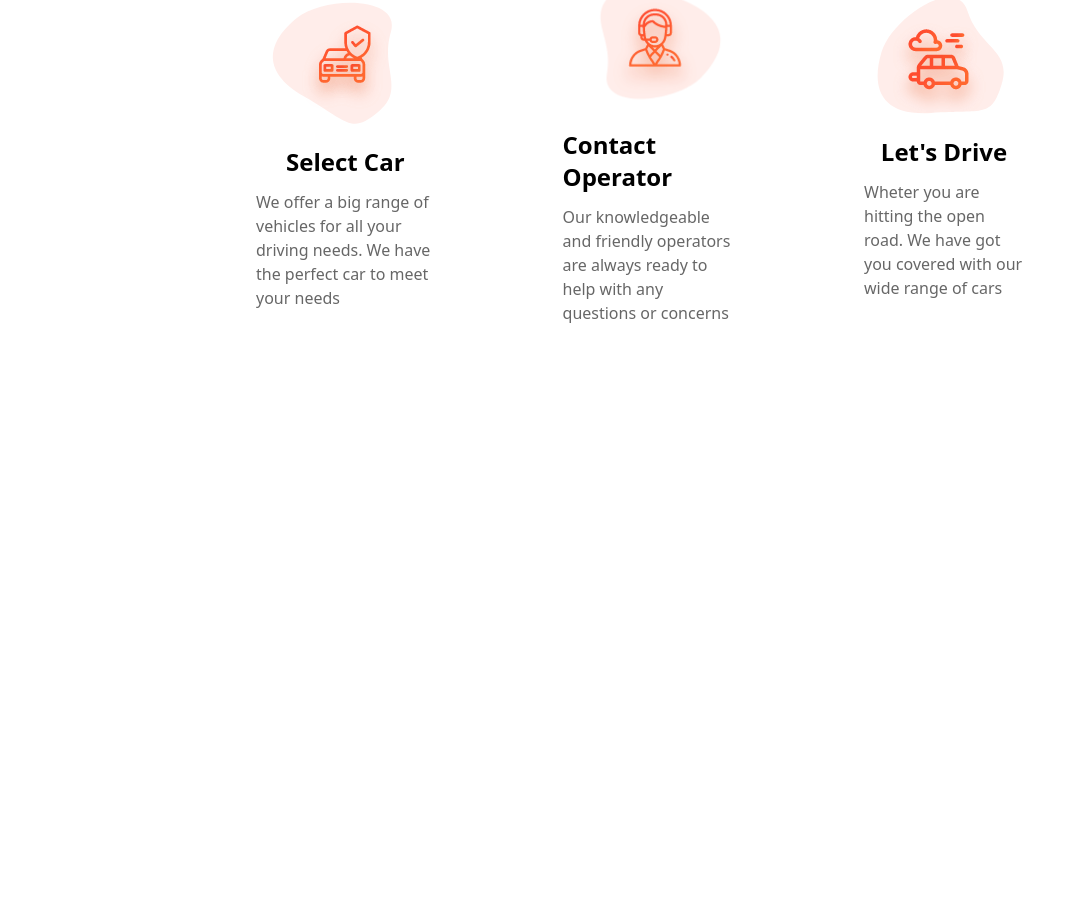
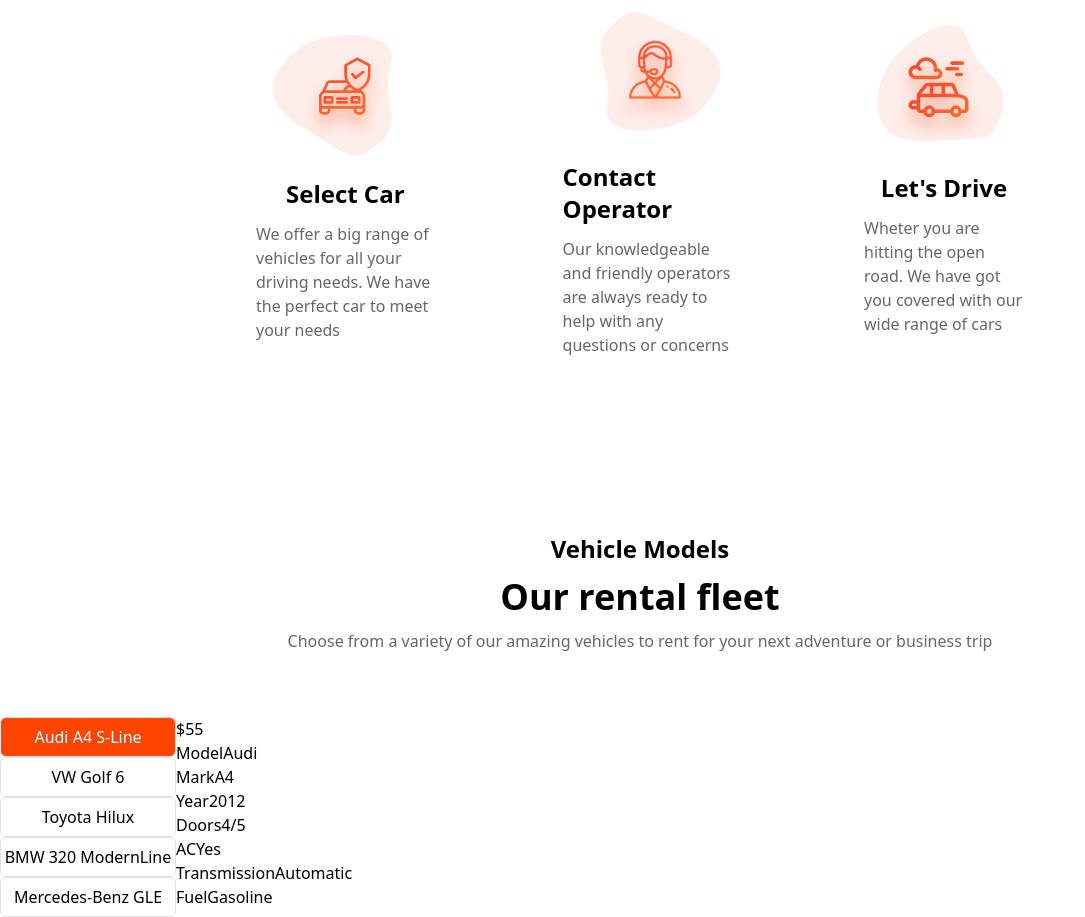
Before and after one commit to joelkimr/car-rental, a Next.js app: page / in a window 1280 px wide. Shown: the part 1518-2435 px from the top of the page, without its empty margins (0-1085 px from the left). Before the commit the page ends 1923 px from the top, so only its background shows below. Built offline with nearby package versions, Linux system fonts and the light colour scheme.

Commit message:
ft-model

```diff
--- a/components/Booking.tsx
+++ b/components/Booking.tsx
@@ -28,7 +28,6 @@
                 <option value='bmw'>BMW 320 ModernLive</option>
                 <option value='benz'>Mercedes-Benz GLE</option>
                 <option value='passo'>VW Passo CC</option>
-                <option value='wish'>Wish 7 seats</option>
               </select>
               <div className='flex flex-row'>
                 <BiCalendar className='mt-1 text-lg mr-2 text-primary' />
--- /dev/null
+++ b/components/Model.tsx
@@ -0,0 +1,291 @@
+import React, { useState } from 'react';
+
+const Model = () => {
+  const [selected, setSelected] = useState(0);
+  const cars = [
+    {
+      Type: 'Audi A4 S-Line',
+      details: [
+        {
+          price: '$55',
+        },
+        {
+          carmode: 'Model',
+          car: 'Audi',
+        },
+        {
+          carmode: 'Mark',
+          car: 'A4',
+        },
+        {
+          carmode: 'Year',
+          car: '2012',
+        },
+        {
+          carmode: 'Doors',
+          car: '4/5',
+        },
+        {
+          carmode: 'AC',
+          car: 'Yes',
+        },
+        {
+          carmode: 'Transmission',
+          car: 'Automatic',
+        },
+        {
+          carmode: 'Fuel',
+          car: 'Gasoline',
+        },
+      ],
+    },
+    {
+      Type: 'VW Golf 6',
+      details: [
+        {
+          price: '$48',
+        },
+        {
+          carmode: 'Model',
+          car: 'Golf',
+        },
+        {
+          carmode: 'Mark',
+          car: 'Volkswagen',
+        },
+        {
+          carmode: 'Year',
+          car: '2008',
+        },
+        {
+          carmode: 'Doors',
+          car: '4/5',
+        },
+        {
+          carmode: 'AC',
+          car: 'Yes',
+        },
+        {
+          carmode: 'Transmission',
+          car: 'Automatic',
+        },
+        {
+          carmode: 'Fuel',
+          car: 'Hybrid',
+        },
+      ],
+    },
+    {
+      Type: 'Toyota Hilux',
+      details: [
+        {
+          price: '$55',
+        },
+        {
+          carmode: 'Model',
+          car: 'Hilux',
+        },
+        {
+          carmode: 'Mark',
+          car: 'Toyota',
+        },
+        {
+          carmode: 'Year',
+          car: '2006',
+        },
+        {
+          carmode: 'Doors',
+          car: '4',
+        },
+        {
+          carmode: 'AC',
+          car: 'Yes',
+        },
+        {
+          carmode: 'Transmission',
+          car: 'Automatic',
+        },
+        {
+          carmode: 'Fuel',
+          car: 'Diesel',
+        },
+      ],
+    },
+    {
+      Type: 'BMW 320 ModernLine',
+      details: [
+        {
+          price: '$55',
+        },
+        {
+          carmode: 'Model',
+          car: '320',
+        },
+        {
+          carmode: 'Mark',
+          car: 'BMW',
+        },
+        {
+          carmode: 'Year',
+          car: '2014',
+        },
+        {
+          carmode: 'Doors',
+          car: '4/5',
+        },
+        {
+          carmode: 'AC',
+          car: 'Yes',
+        },
+        {
+          carmode: 'Transmission',
+          car: 'Manuel',
+        },
+        {
+          carmode: 'Fuel',
+          car: 'Diesel',
+        },
+      ],
+    },
+    {
+      Type: 'Mercedes-Benz GLE',
+      details: [
+        {
+          price: '$55',
+        },
+        {
+          carmode: 'Model',
+          car: 'Benz GLE',
+        },
+        {
+          carmode: 'Mark',
+          car: 'Mercedes',
+        },
+        {
+          carmode: 'Year',
+          car: '2009',
+        },
+        {
+          carmode: 'Doors',
+          car: '4/5',
+        },
+        {
+          carmode: 'AC',
+          car: 'Yes',
+        },
+        {
+          carmode: 'Transmission',
+          car: 'Automatic',
+        },
+        {
+          carmode: 'Fuel',
+          car: 'Gasoline',
+        },
+      ],
+    },
+    {
+      Type: 'VW Passo',
+      details: [
+        {
+          price: '$55',
+        },
+        {
+          carmode: 'Model',
+          car: 'Passo',
+        },
+        {
+          carmode: 'Mark',
+          car: 'Toyota',
+        },
+        {
+          carmode: 'Year',
+          car: '2006',
+        },
+        {
+          carmode: 'Doors',
+          car: '4/5',
+        },
+        {
+          carmode: 'AC',
+          car: 'Yes',
+        },
+        {
+          carmode: 'Transmission',
+          car: 'Automatic',
+        },
+        {
+          carmode: 'Fuel',
+          car: 'Hybrid',
+        },
+      ],
+    },
+  ];
+
+  return (
+    <>
+      <section>
+        <div className='flex flex-col justify-center items-center gap-y-3 m-16'>
+          <p className='text-2xl font-bold'>Vehicle Models</p>
+          <p className='text-4xl font-extrabold'>Our rental fleet</p>
+          <p className='text-black/60 text-[16px] '>
+            Choose from a variety of our amazing vehicles to rent for your next
+            adventure or business trip
+          </p>
+        </div>
+        <div className='flex flex-row'>
+          <div className='flex flex-col'>
+            {cars.map((models, key) => {
+              return (
+                <button
+                  key={key}
+                  onClick={() => {
+                    setSelected(key);
+                  }}
+                  className={`w-44 h-10 inline-flex items-center justify-center text-center text-[16px] border border-solid border-[#dee2e6] font-medium rounded-md ease-in duration-200 hover:bg-primary hover:text-white ${
+                    selected === key
+                      ? 'bg-primary text-white'
+                      : 'bg-none text-black'
+                  }`}
+                >
+                  {models.Type}
+                </button>
+              );
+            })}
+          </div>
+          <div>
+            <RowOne data={cars[selected]} />
+          </div>
+        </div>
+      </section>
+    </>
+  );
+};
+
+export default Model;
+
+const RowOne = ({ data }: { data: any }) => {
+  console.log(data);
+  return (
+    <>
+      <div className=''>
+        {data.details.map((detail: any, key: number) => {
+          return (
+            <div key={key}>
+              <div>
+                <p>{detail.price}</p>
+              </div>
+              <div className='flex flex-row'>
+                <div>
+                  <p>{detail.carmode}</p>
+                </div>
+                <div>
+                  <p>{detail.car}</p>
+                </div>
+              </div>
+            </div>
+          );
+        })}
+      </div>
+    </>
+  );
+};
--- a/components/Planning.tsx
+++ b/components/Planning.tsx
@@ -11,7 +11,7 @@
         <div className='flex flex-col justify-center items-center gap-y-3'>
           <p className='text-2xl font-bold'>Plan your trip now</p>
           <p className='text-4xl font-extrabold'>Quick & easy car rental</p>
-          <div className='w-3/5 space-x-32 flex flex-row m-20'>
+          <div className='w-3/5 space-x-32 flex flex-row m-28'>
             <div className='flex flex-col justify-center items-center'>
               <Image src={Plan1} />
               <p className=' text-2xl font-extrabold'>Select Car</p>
@@ -30,7 +30,7 @@
             </div>
             <div className='flex flex-col justify-center items-center'>
               <Image src={Plan3} />
-              <p className=' text-2xl font-extrabold'>Let's Drive</p>
+              <p className=' text-2xl font-extrabold mt-2'>Let's Drive</p>
               <p className='text-black/60 text-[16px] mt-3'>
                 Wheter you are hitting the open road. We have got you covered
                 with our wide range of cars{' '}
--- a/pages/index.tsx
+++ b/pages/index.tsx
@@ -3,6 +3,7 @@
 import Hero from '../components/Hero';
 import Booking from '../components/Booking';
 import Planning from '../components/Planning';
+import Model from '../components/Model';
 
 const Home: NextPage = (): JSX.Element => {
   return (
@@ -10,6 +11,7 @@
       <Hero />
       <Booking />
       <Planning />
+      <Model />
     </>
   );
 };
```
Also changed, not shown: .eslintrc.js.
